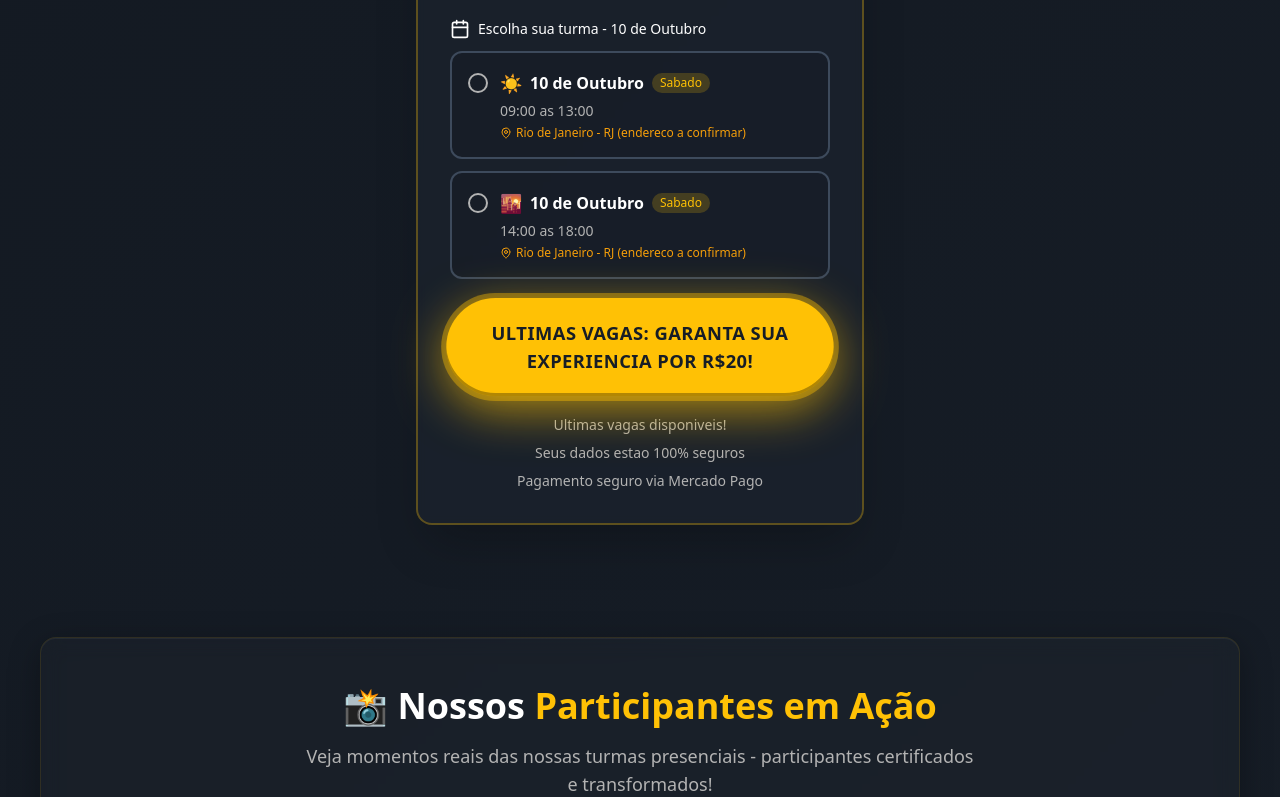
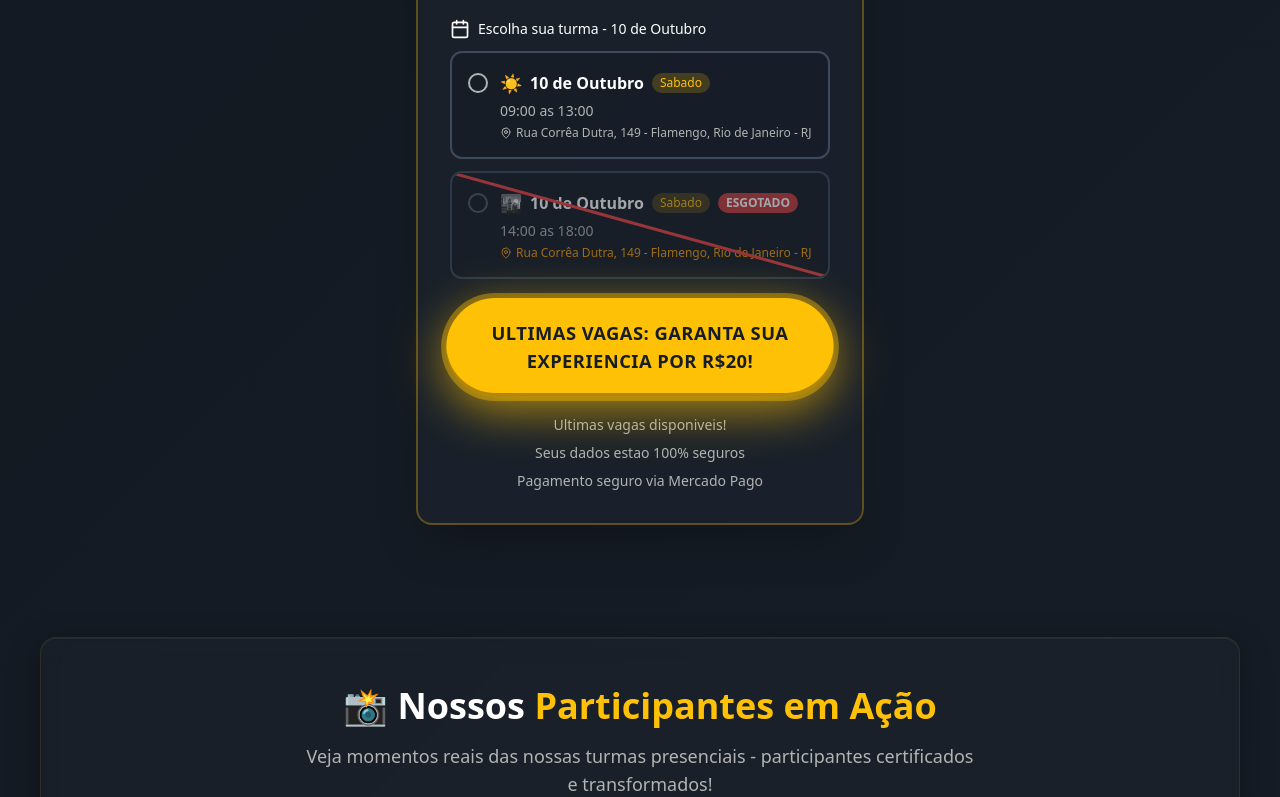
Before and after one commit to pedromurari/idmpelobrasil-22-rj, a React (Vite) app: page / in a window 1280 px wide. Shown: the part 1483-2280 px from the top of the page. Built offline with nearby package versions, Linux system fonts and the light colour scheme; no server answers; the HTML template or start-up script is replaced by a standard one.

Commit message:
feat: endereco real (Rua Correa Dutra, 149 - Flamengo) e turma tarde esgotada
Co-Authored-By: Claude Sonnet 5 <noreply@anthropic.com>

```diff
--- a/src/components/EnrollmentForm.tsx
+++ b/src/components/EnrollmentForm.tsx
@@ -16,8 +16,8 @@ const TURMA_CONFIG = {
     data: "10 de Outubro",
     diaSemana: "Sabado",
     horario: "09:00 as 13:00",
-    endereco: "Rio de Janeiro - RJ (endereco a confirmar)",
-    enderecoDefinido: false,
+    endereco: "Rua Corrêa Dutra, 149 - Flamengo, Rio de Janeiro - RJ",
+    enderecoDefinido: true,
     esgotada: false,
     checkoutUrl: "",
   },
@@ -26,9 +26,9 @@ const TURMA_CONFIG = {
     data: "10 de Outubro",
     diaSemana: "Sabado",
     horario: "14:00 as 18:00",
-    endereco: "Rio de Janeiro - RJ (endereco a confirmar)",
-    enderecoDefinido: false,
-    esgotada: false,
+    endereco: "Rua Corrêa Dutra, 149 - Flamengo, Rio de Janeiro - RJ",
+    enderecoDefinido: true,
+    esgotada: true,
     checkoutUrl: "",
   },
 };
--- a/src/pages/Index.tsx
+++ b/src/pages/Index.tsx
@@ -405,7 +405,7 @@ const Index = () => {
               <FAQItem
                 value="faq-4"
                 question="Quando e onde sera a experiencia?"
-                answer="A experiencia sera realizada no dia 10/10 (Sabado), com duas turmas: Manha (09h as 13h) e Tarde (14h as 18h), presencial no Rio de Janeiro - RJ (endereco a confirmar em breve). As informacoes detalhadas serao enviadas imediatamente apos sua inscricao, por WhatsApp."
+                answer="A experiencia sera realizada no dia 10/10 (Sabado), com duas turmas: Manha (09h as 13h) e Tarde (14h as 18h), presencial na Rua Correa Dutra, 149 - Flamengo, Rio de Janeiro - RJ. As informacoes detalhadas serao enviadas imediatamente apos sua inscricao, por WhatsApp."
               />
               <FAQItem
                 value="faq-5"
@@ -456,7 +456,7 @@ const Index = () => {
               WhatsApp: (11) 97537-9719
             </p>
             <p className="flex items-center justify-center gap-2">
-              Rio de Janeiro - RJ (endereco a confirmar)
+              Rua Correa Dutra, 149 - Flamengo, Rio de Janeiro - RJ
             </p>
           </div>
 
```
